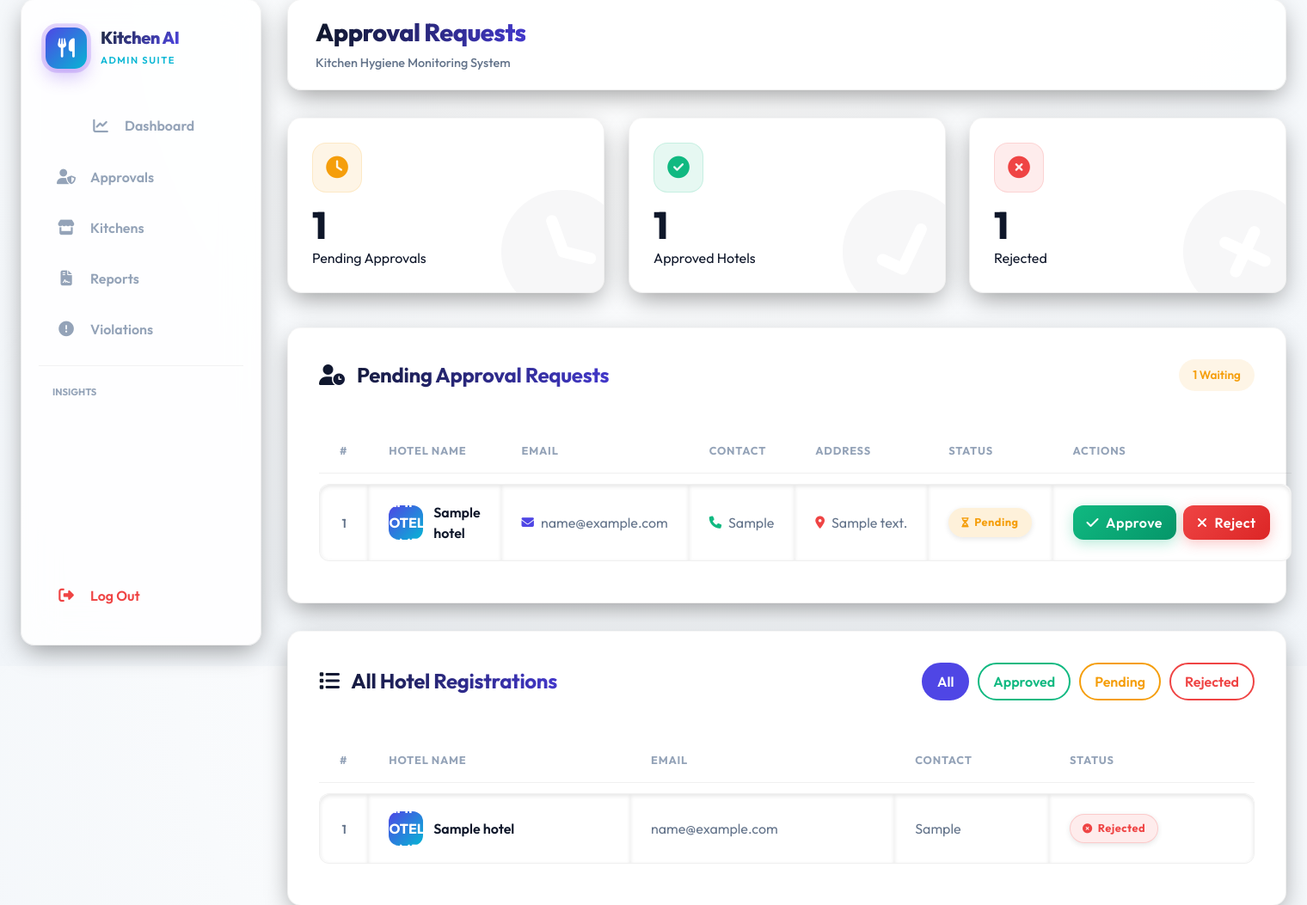
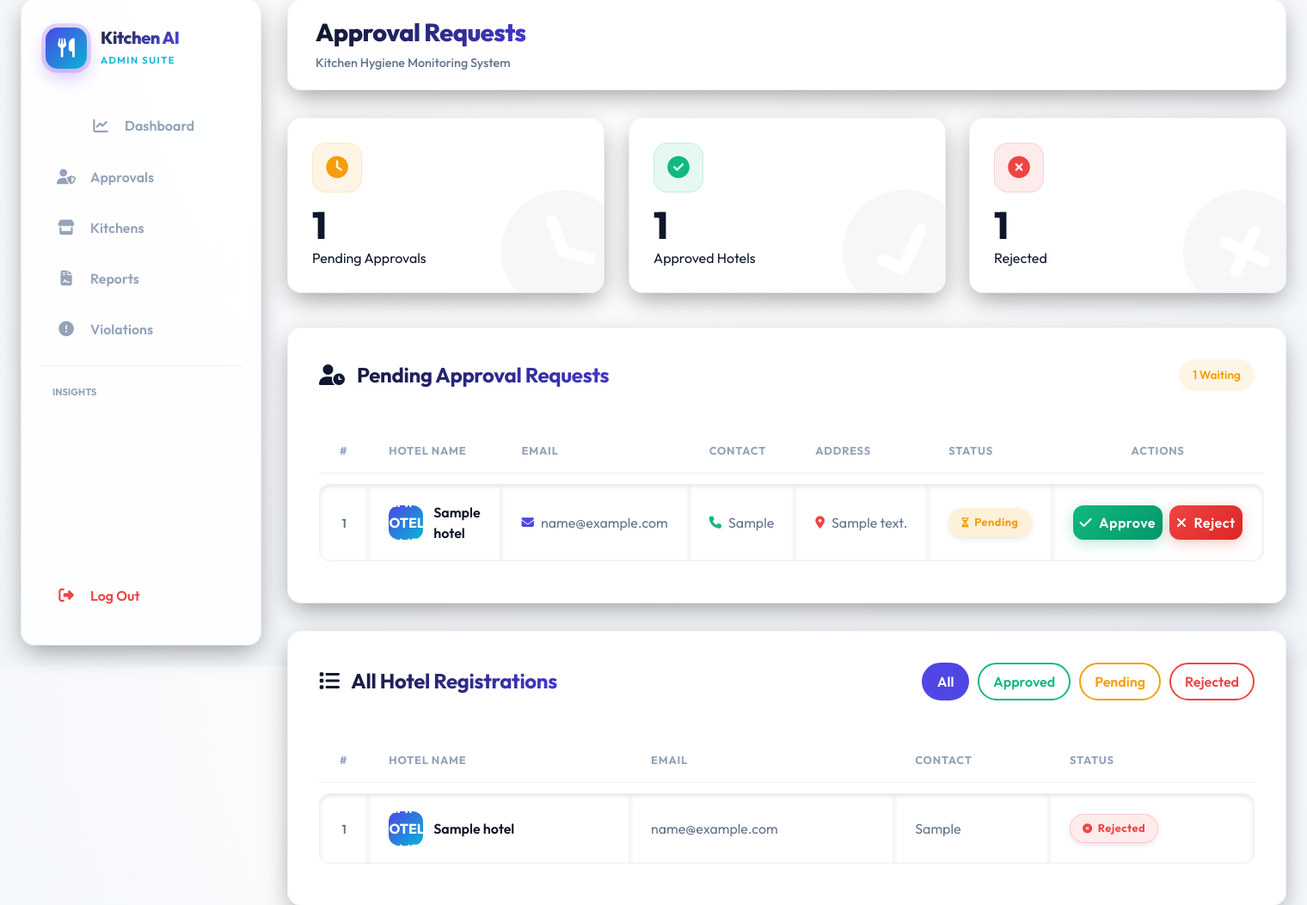
Before and after one commit to NandhuSivadas/KitchenHygiene, a Django app: template templates/Admin/ApprovalRequests.html in a window 1520 px wide. Shown: the part 25-1078 px from the top of the page at 86% size. Run offline with Django 5.2, Linux system fonts and the light colour scheme; the template is opened without the code that fills it: most values are stand-ins (such as "Sample title", 1, 10 or a date in 2020); some libraries are stand-ins or nearby versions.

Commit message:
added elastic ip

```diff
--- a/RateMyKitchen/settings.py
+++ b/RateMyKitchen/settings.py
@@ -26,7 +26,7 @@ SECRET_KEY = 'django-insecure-+u75wm^abd@#$2@_13m*-p=gv8tc0g4wpsf!-=v)phhsmoa@0b
 DEBUG = True
 
 
-ALLOWED_HOSTS = ['13.201.16.254', 'localhost', '127.0.0.1','13.206.74.184']
+ALLOWED_HOSTS = ['13.201.16.254', 'localhost', '127.0.0.1','13.206.74.184','13.204.90.199']
 
 # Application definition
 
--- a/templates/Admin/ApprovalRequests.html
+++ b/templates/Admin/ApprovalRequests.html
@@ -59,7 +59,7 @@
                     <th>Contact</th>
                     <th>Address</th>
                     <th>Status</th>
-                    <th>Actions</th>
+                    <th style="width: 220px; text-align: center;">Actions</th>
                 </tr>
             </thead>
             <tbody>
@@ -106,13 +106,13 @@
                         </span>
                     </td>
                     <td>
-                        <div style="display: flex; gap: 8px;">
+                        <div style="display: flex; gap: 8px; justify-content: center; width: 100%;">
                             <button onclick="showApproveModal('{{ hotel.id }}', '{{ hotel.hotel_name }}')"
-                                class="btn-modern-success btn-sm px-3 py-2">
+                                class="btn-modern-success btn-sm px-2 py-2" style="white-space: nowrap; flex: 1;">
                                 <i class="fas fa-check"></i> Approve
                             </button>
                             <button onclick="showRejectModal('{{ hotel.id }}', '{{ hotel.hotel_name }}')"
-                                class="btn-modern-danger btn-sm px-3 py-2">
+                                class="btn-modern-danger btn-sm px-2 py-2" style="white-space: nowrap; flex: 1;">
                                 <i class="fas fa-times"></i> Reject
                             </button>
                         </div>
```
